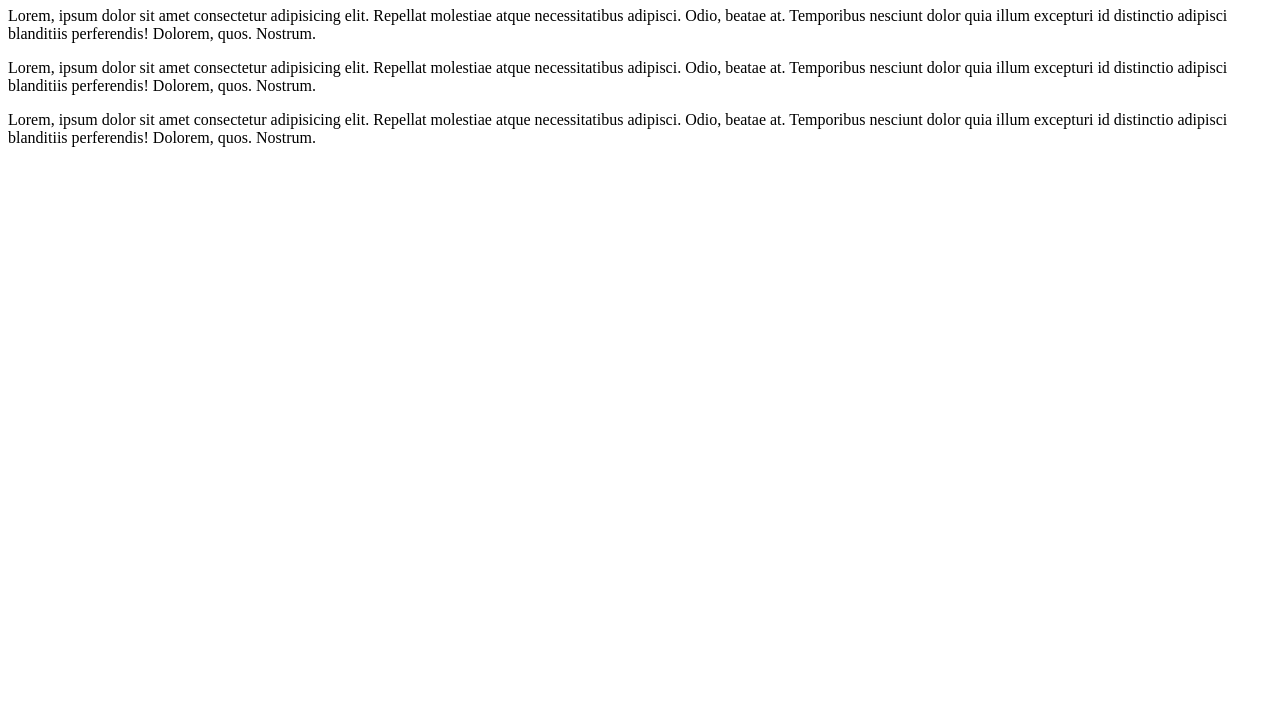
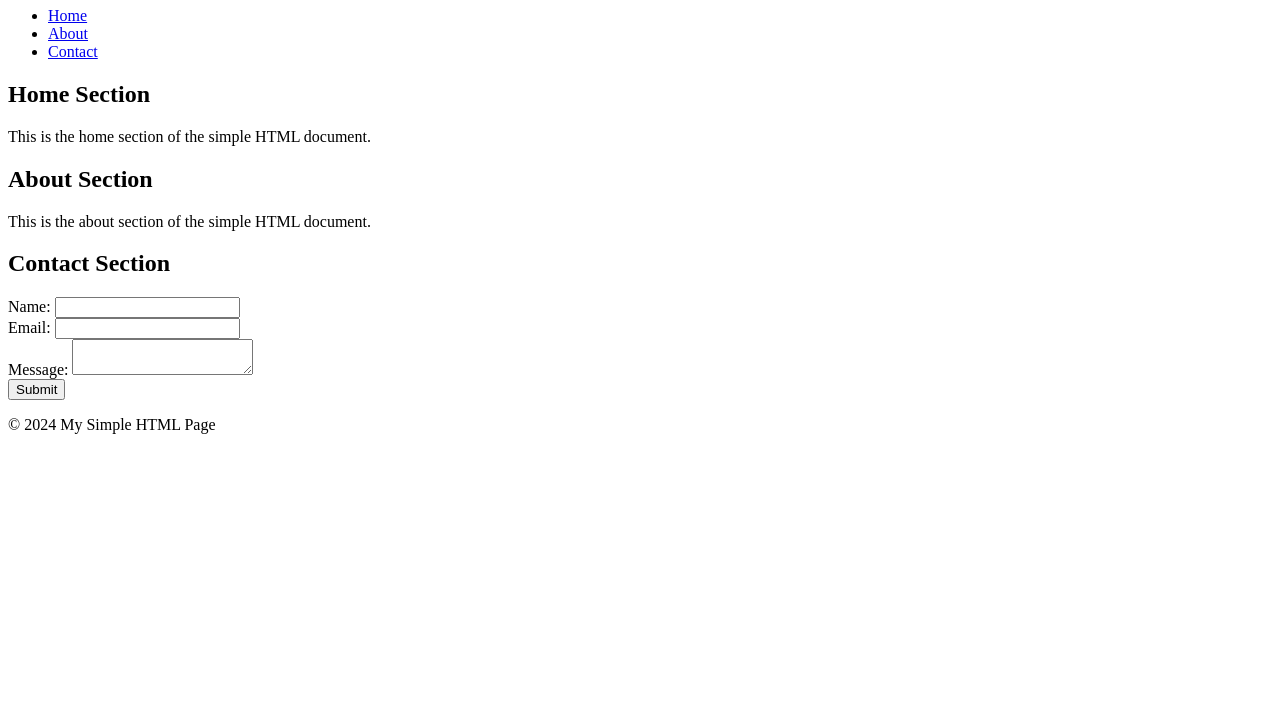
Before and after one commit to naufaldi/learn-git, a plain HTML site: page index.html in a window 1280 px wide. Shown: the part 73-800 px from the top of the page. Drawn offline with Linux system fonts and the light colour scheme.

Commit message:
feat: change index html

```diff
--- a/index.html
+++ b/index.html
@@ -3,24 +3,50 @@
   <head>
     <meta charset="UTF-8" />
     <meta name="viewport" content="width=device-width, initial-scale=1.0" />
-    <title>Belajar Git</title>
+    <title>Simple HTML Document</title>
   </head>
   <body>
-    <h1>Halo Git</h1>
-    <p>
-      Lorem, ipsum dolor sit amet consectetur adipisicing elit. Repellat molestiae atque necessitatibus adipisci. Odio,
-      beatae at. Temporibus nesciunt dolor quia illum excepturi id distinctio adipisci blanditiis perferendis! Dolorem,
-      quos. Nostrum.
-    </p>
-     <p>
-      Lorem, ipsum dolor sit amet consectetur adipisicing elit. Repellat molestiae atque necessitatibus adipisci. Odio,
-      beatae at. Temporibus nesciunt dolor quia illum excepturi id distinctio adipisci blanditiis perferendis! Dolorem,
-      quos. Nostrum.
-    </p>
-     <p>
-      Lorem, ipsum dolor sit amet consectetur adipisicing elit. Repellat molestiae atque necessitatibus adipisci. Odio,
-      beatae at. Temporibus nesciunt dolor quia illum excepturi id distinctio adipisci blanditiis perferendis! Dolorem,
-      quos. Nostrum.
-    </p>
+    <header>
+      <h1>Welcome to My Simple HTML Page</h1>
+      <nav>
+        <ul>
+          <li><a href="#home">Home</a></li>
+          <li><a href="#about">About</a></li>
+          <li><a href="#contact">Contact</a></li>
+        </ul>
+      </nav>
+    </header>
+
+    <main>
+      <section id="home">
+        <h2>Home Section</h2>
+        <p>This is the home section of the simple HTML document.</p>
+      </section>
+
+      <section id="about">
+        <h2>About Section</h2>
+        <p>This is the about section of the simple HTML document.</p>
+      </section>
+
+      <section id="contact">
+        <h2>Contact Section</h2>
+        <form>
+          <label for="name">Name:</label>
+          <input type="text" id="name" name="name" />
+          <br />
+          <label for="email">Email:</label>
+          <input type="email" id="email" name="email" />
+          <br />
+          <label for="message">Message:</label>
+          <textarea id="message" name="message"></textarea>
+          <br />
+          <button type="submit">Submit</button>
+        </form>
+      </section>
+    </main>
+
+    <footer>
+      <p>&copy; 2024 My Simple HTML Page</p>
+    </footer>
   </body>
 </html>
```
